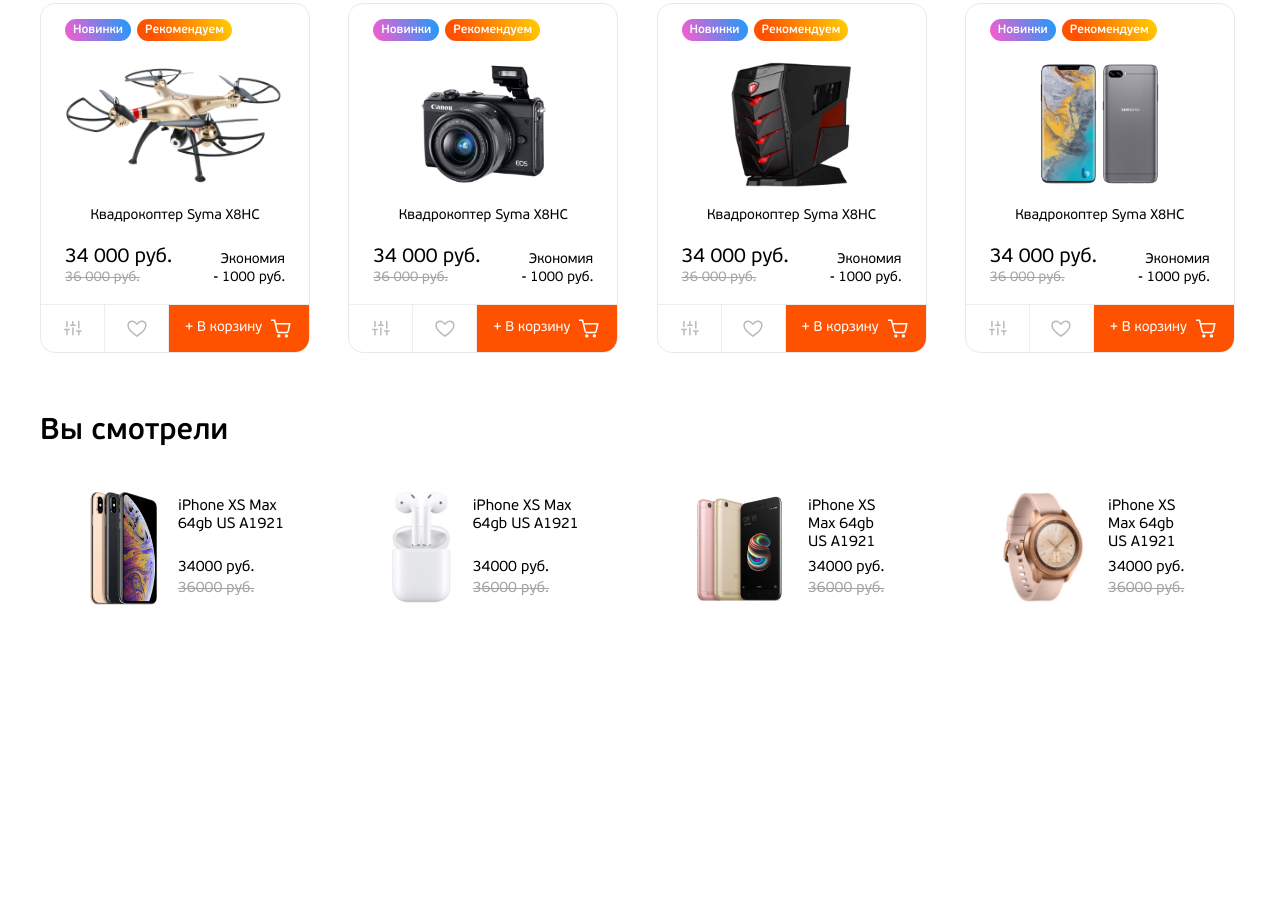
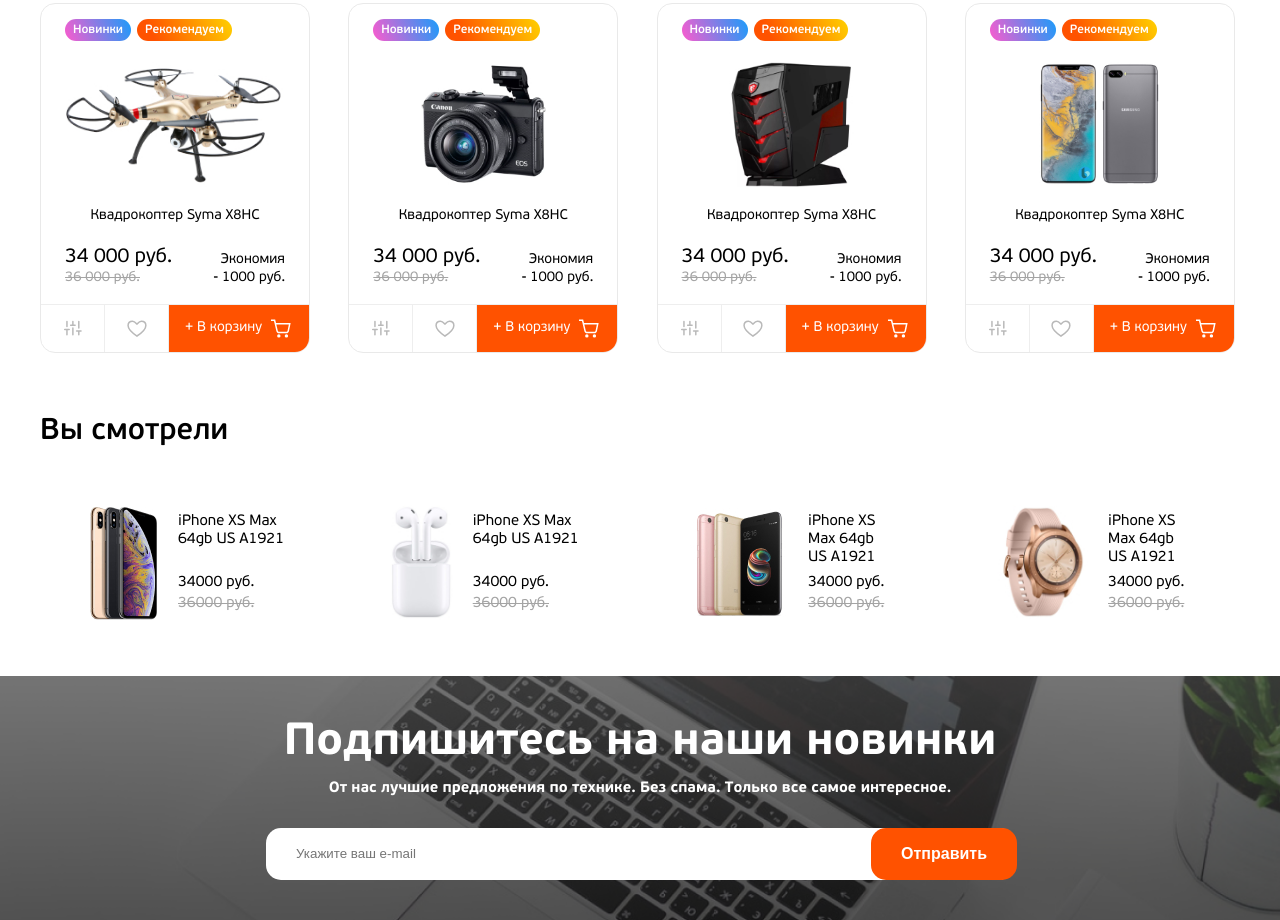
Before and after one commit to imleykin/imleykin.github.io, a website: page src/index.html in a window 1280 px wide. Shown: the part 2777-3697 px from the top of the page. Before the commit the page ends 3423 px from the top, so only its background shows below. Drawn offline with nearby package versions, Linux system fonts and the light colour scheme.

Commit message:
add subscribe block

```diff
--- a/src/index.html
+++ b/src/index.html
@@ -1731,8 +1731,10 @@
           </div>
         </div>
       </div>
-
-      <div class="page-main__recently-viewed recently-viewed">
+    </div>
+
+    <div class="pre-footer">
+      <div class="pre-footer__recently-viewed recently-viewed">
         <div class="main-wrapper">
           <div class="recently-viewed__wrap">
             <h2 class="title">Вы смотрели</h2>
@@ -1920,6 +1922,31 @@
                 </div>
               </div>
             </div>
+          </div>
+        </div>
+      </div>
+
+      <div class="pre-footer__subscribe pre-footer-subscribe">
+        <div class="main-wrapper">
+          <div class="pre-footer-subscribe__wrap">
+            <h2 class="pre-footer-subscribe__title">
+              Подпишитесь на наши новинки
+            </h2>
+            <p class="pre-footer-subscribe__text">
+              От нас лучшие предложения по технике. Без спама. Только все самое
+              интересное.
+            </p>
+
+            <form action="" class="pre-footer-subscribe__form">
+              <input
+                type="text"
+                placeholder="Укажите ваш e-mail"
+                class="pre-footer-subscribe__input"
+              />
+              <button type="submit" class="pre-footer-subscribe__submit">
+                Отправить
+              </button>
+            </form>
           </div>
         </div>
       </div>
--- a/src/sass/blocks/_module.sass
+++ b/src/sass/blocks/_module.sass
@@ -1,6 +1,10 @@
 /* Шапка */
 @import 'header/module'
 /* /Шапка */
+
+/* Футер */
+@import 'footer/module'
+/* /Футер */
 
 /* Слайдер с баннерами */
 @import 'banner-slider'
--- a/src/sass/blocks/_recently-viewed.sass
+++ b/src/sass/blocks/_recently-viewed.sass
@@ -5,7 +5,7 @@
     // margin-left: 30px
     // margin-right: 30px
   &__slider-item
-    padding: 20px 25px
+    padding: 35px 25px
   &__product
     display: flex
     align-items: center
--- /dev/null
+++ b/src/sass/blocks/footer/_module.sass
@@ -0,0 +1,3 @@
+/* Блок с подпиской */
+@import 'pre-footer-subscribe'
+/* /Блок с подпиской */
--- /dev/null
+++ b/src/sass/blocks/footer/_pre-footer-subscribe.sass
@@ -0,0 +1,49 @@
+.pre-footer-subscribe
+  background: url(../images/bg-subscribe.png) center fixed
+  background-size: cover
+  color: #fff
+  padding: 40px 0
+  &__wrap
+    text-align: center
+    max-width: 750px
+    margin: 0 auto
+  &__title
+    font-weight: 900
+    font-size: 45px
+    margin: 0
+    margin-bottom: 10px
+  &__text
+    margin: 0
+    margin-bottom: 10px
+    font-weight: bold
+    font-size: 15px
+  &__form
+    position: relative
+    margin-top: 30px
+  &__input
+    width: calc(100% - 2px)
+    height: 52px
+    color: #A0A0A0
+    border: 0
+    border-radius: 15px
+    padding: 5px 30px
+    outline: none
+  &__submit
+    position: absolute
+    top: 0
+    right: -2px
+    border-radius: 15px
+    border: 0
+    height: 100%
+    padding-left: 30px
+    padding-right: 30px
+    cursor: pointer
+    background: $orange-color
+    font-weight: bold
+    font-size: 16px
+    color: #fff
+    // transition: .5s
+    &:hover
+      background: linear-gradient(351.42deg, #FFC700 12.56%, #FFE300 72.49%)
+      box-shadow: 0px 4px 25px rgba(255, 227, 0, 0.5)
+      color: $primary-color
--- a/src/sass/pages/main/_page.sass
+++ b/src/sass/pages/main/_page.sass
@@ -10,8 +10,7 @@
     margin: 40px 0 60px 0
   &__promo-slider
     margin-top: 60px
-  &__recently-viewed
-    margin-top: 60px
+    margin-bottom: 60px
 
 .main-top-area
   &-wrap
```
Also changed, not shown: src/css/style.css, src/images/bg-subscribe.png (added).
